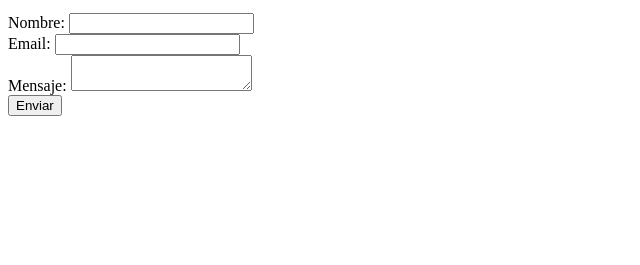
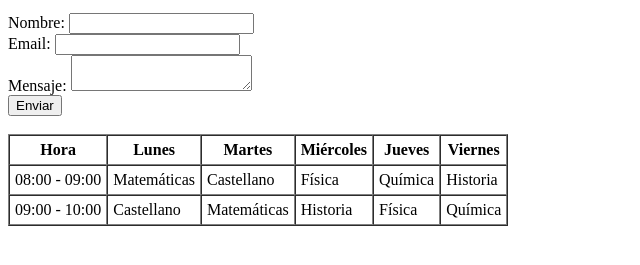
Before and after one commit to jabaselgabm/mpo_tarea01, a plain HTML site: page index.html in a window 1280 px wide. Shown: the part 101-366 px from the top of the page, without its empty margins (0-640 px from the left). Drawn offline with Linux system fonts and the light colour scheme.

Commit message:
Añadir tabla con horarios de clase

```diff
--- a/index.html
+++ b/index.html
@@ -21,5 +21,37 @@
         <br>
         <button type="submit">Enviar</button>
     </form>
+    <br>
+    <!-- Tabla de horarios de clase -->
+    <table border="1" cellpadding="5" cellspacing="0">
+        <thead>
+            <tr>
+                <th>Hora</th>
+                <th>Lunes</th>
+                <th>Martes</th>
+                <th>Miércoles</th>
+                <th>Jueves</th>
+                <th>Viernes</th>
+            </tr>
+        </thead>
+        <tbody>
+            <tr>
+                <td>08:00 - 09:00</td>
+                <td>Matemáticas</td>
+                <td>Castellano</td>
+                <td>Física</td>
+                <td>Química</td>
+                <td>Historia</td>
+            </tr>
+            <tr>
+                <td>09:00 - 10:00</td>
+                <td>Castellano</td>
+                <td>Matemáticas</td>
+                <td>Historia</td>
+                <td>Física</td>
+                <td>Química</td>
+            </tr>
+        </tbody>
+    </table>
 </body>
 </html>
```
